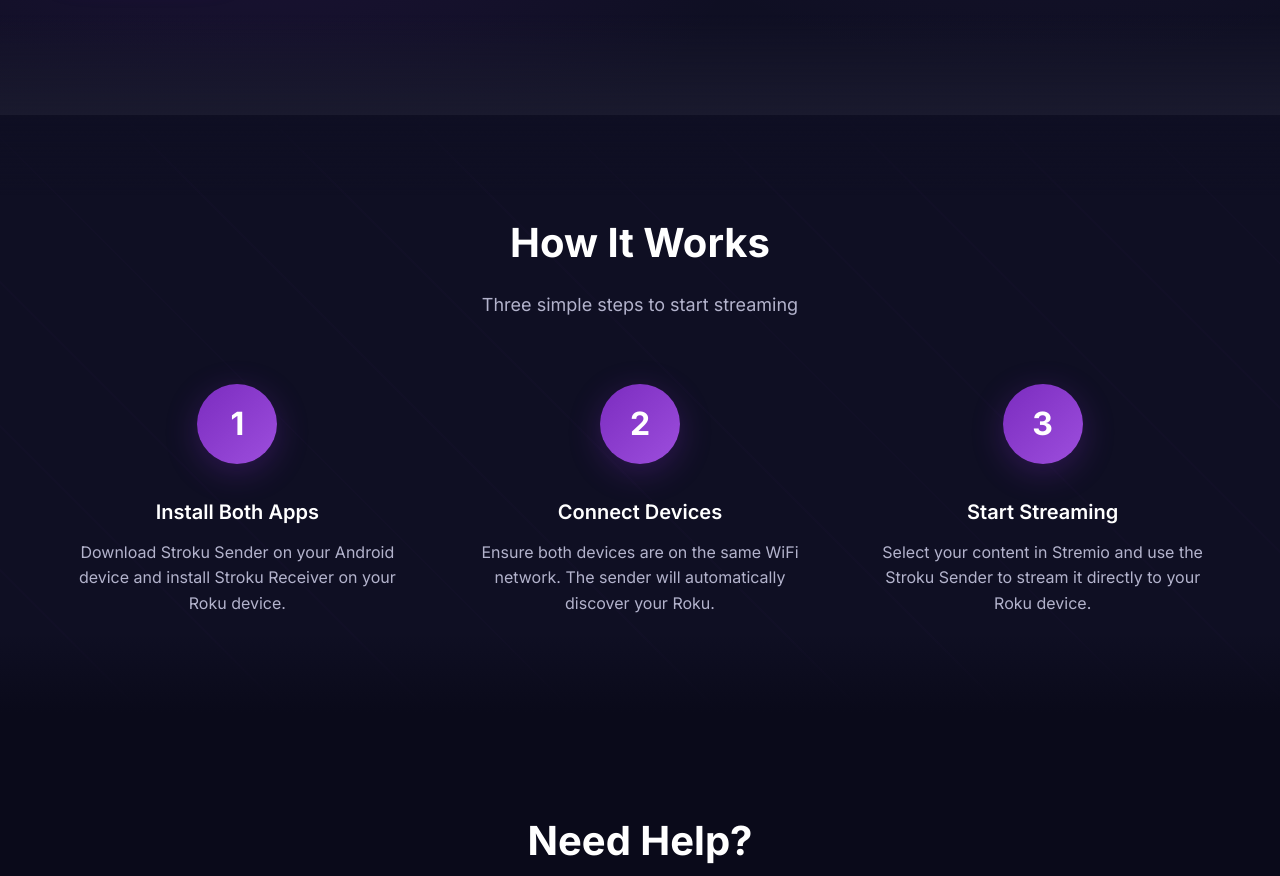
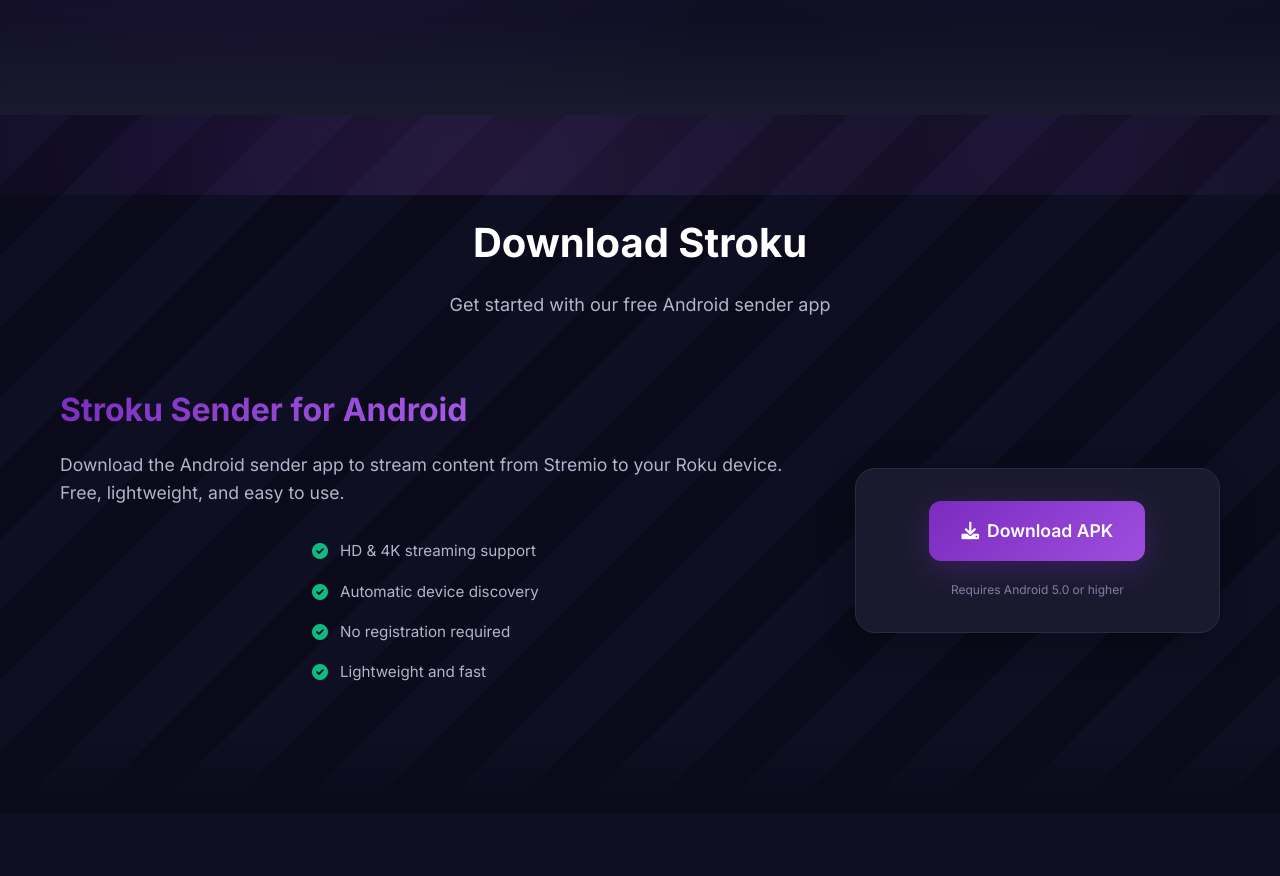
Before and after one commit to gabrielsmith1874/StrokuWebsite, a plain HTML site: page index.html in a window 1280 px wide. Shown: the part 685-1561 px from the top of the page. Drawn offline with Linux system fonts and the light colour scheme.

Commit message:
Adding back download apge

```diff
--- a/css/styles.css
+++ b/css/styles.css
@@ -848,6 +848,111 @@ body {
     box-shadow: 0 2px 6px rgba(123, 44, 191, 0.2);
 }
 
+/* Download Section */
+.download {
+    padding: 6rem 0;
+    background:
+        repeating-linear-gradient(
+            135deg,
+            var(--background-dark) 0px,
+            var(--background-dark) 50px,
+            var(--background-darker) 50px,
+            var(--background-darker) 100px
+        );
+    position: relative;
+    overflow: hidden;
+}
+
+.download::before {
+    content: '';
+    position: absolute;
+    top: 0;
+    left: 0;
+    right: 0;
+    bottom: 0;
+    background:
+        radial-gradient(circle at 20% 50%, rgba(123, 44, 191, 0.1) 0%, transparent 50%),
+        radial-gradient(circle at 80% 20%, rgba(157, 78, 221, 0.1) 0%, transparent 50%),
+        radial-gradient(circle at 40% 80%, rgba(199, 125, 255, 0.1) 0%, transparent 50%);
+    z-index: 0;
+}
+
+.download .container {
+    position: relative;
+    z-index: 1;
+}
+
+.download-content {
+    display: grid;
+    grid-template-columns: 2fr 1fr;
+    gap: 4rem;
+    align-items: center;
+    margin-top: 3rem;
+}
+
+.download-title {
+    font-size: 2rem;
+    font-weight: 700;
+    margin-bottom: 1rem;
+    background: linear-gradient(135deg, var(--primary-purple), var(--accent-purple));
+    -webkit-background-clip: text;
+    -webkit-text-fill-color: transparent;
+    background-clip: text;
+}
+
+.download-description {
+    color: var(--text-secondary);
+    font-size: 1.1rem;
+    margin-bottom: 2rem;
+    line-height: 1.6;
+}
+
+.download-features {
+    display: grid;
+    gap: 1rem;
+}
+
+.feature {
+    display: flex;
+    align-items: center;
+    gap: 0.75rem;
+    color: var(--text-secondary);
+    font-size: 0.95rem;
+}
+
+.feature i {
+    color: var(--success);
+    font-size: 1rem;
+    width: 16px;
+    text-align: center;
+}
+
+.download-actions {
+    text-align: center;
+    padding: 2rem;
+    background: var(--surface-dark);
+    border-radius: var(--border-radius-lg);
+    border: 1px solid var(--border-color);
+    box-shadow: 0 8px 32px rgba(0, 0, 0, 0.3);
+}
+
+.btn-download {
+    font-size: 1.1rem;
+    padding: 1rem 2rem;
+    margin-bottom: 1rem;
+    display: inline-flex;
+    align-items: center;
+    gap: 0.5rem;
+    min-width: 200px;
+    justify-content: center;
+}
+
+.download-note {
+    color: var(--text-muted);
+    margin: 0;
+    font-size: 0.9rem;
+}
+
 /* Footer */
 .footer {
     background: var(--background-darker);
@@ -1514,6 +1619,12 @@ body {
         grid-template-columns: 1fr;
     }
 
+    .download-content {
+        grid-template-columns: 1fr;
+        gap: 2rem;
+        text-align: center;
+    }
+
     .footer-content {
         flex-direction: column;
         gap: 1rem;
@@ -1548,4 +1659,18 @@ body {
     .download-card {
         padding: 2rem 1.5rem;
     }
-}
+
+    .download-title {
+        font-size: 1.5rem;
+    }
+
+    .download-description {
+        font-size: 1rem;
+    }
+
+    .btn-download {
+        font-size: 1rem;
+        padding: 0.875rem 1.5rem;
+        min-width: 180px;
+    }
+}
--- a/index.html
+++ b/index.html
@@ -127,6 +127,51 @@
         </div>
     </section>
 
+    <!-- Download Section -->
+    <section class="download">
+        <div class="container">
+            <div class="section-header">
+                <h2 class="section-title">Download Stroku</h2>
+                <p class="section-subtitle">Get started with our free Android sender app</p>
+            </div>
+            <div class="download-content">
+                <div class="download-info">
+                    <h3 class="download-title">Stroku Sender for Android</h3>
+                    <p class="download-description">
+                        Download the Android sender app to stream content from Stremio to your Roku device.
+                        Free, lightweight, and easy to use.
+                    </p>
+                    <div class="download-features">
+                        <div class="feature">
+                            <i class="fas fa-check-circle"></i>
+                            <span>HD & 4K streaming support</span>
+                        </div>
+                        <div class="feature">
+                            <i class="fas fa-check-circle"></i>
+                            <span>Automatic device discovery</span>
+                        </div>
+                        <div class="feature">
+                            <i class="fas fa-check-circle"></i>
+                            <span>No registration required</span>
+                        </div>
+                        <div class="feature">
+                            <i class="fas fa-check-circle"></i>
+                            <span>Lightweight and fast</span>
+                        </div>
+                    </div>
+                </div>
+                <div class="download-actions">
+                    <a href="assets/app-release.apk" download class="btn btn-primary btn-download">
+                        <i class="fas fa-download"></i>
+                        Download APK
+                    </a>
+                    <p class="download-note">
+                        <small>Requires Android 5.0 or higher</small>
+                    </p>
+                </div>
+            </div>
+        </div>
+    </section>
 
     <!-- How It Works Section -->
     <section id="how-it-works" class="how-it-works">
```
Also changed, not shown: contact.html (line endings or trailing spaces).
